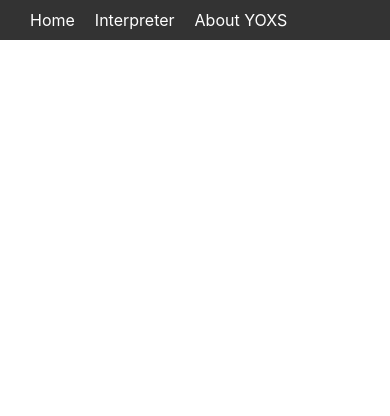
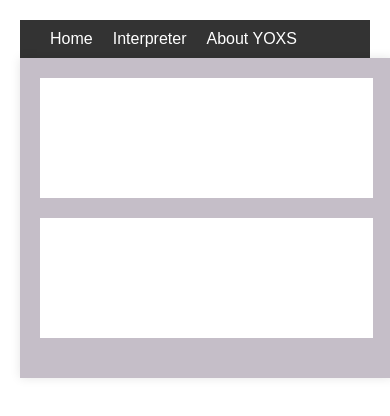
Before and after one commit to vokpe/yoxs-frontend, a React (Create React App) app in the folder frontend/: page / in a window 390 px wide. Shown: the top 416 px of the page. Built offline with nearby package versions, Linux system fonts and the light colour scheme.

Commit message:
Added containers for i/o
adding more updates

```diff
--- a/frontend/src/App.css
+++ b/frontend/src/App.css
@@ -1,5 +1,8 @@
 .App {
   text-align: center;
+  font-family: 'Arial', sans-serif;
+  padding: 20px;
+  color: #333;
 }
 
 .App-logo {
@@ -24,8 +27,45 @@
   color: white;
 }
 
+.interpreter-container {
+  box-shadow: 0 0 10px rgba(0, 0, 0, 0.1); /* shadowing */
+  margin: auto;
+  padding: 20px;
+  max-width: 800px; /* set max-width of the container */
+  background-color: #c5bec8;
+}
+
+.input-area, .output-area {
+  background-color: white;
+  border: 50px solid white;
+  padding: 10px;
+  margin-bottom: 20px; /* add space between the input and output areas */
+}
+
+.button-area {
+  margin-bottom: 20px; /* add space between the buttons and the output area */
+}
+
+/* specific button styles */
+.button-area button {
+  background-color: #333;
+  color: white;
+  border: none;
+  padding: 10px 20px;
+  margin: 0 10px;
+  cursor: pointer;
+}
+
+
 .App-link {
   color: #61dafb;
+}
+
+@media (max-width: 768px) {
+  .interpreter-container {
+    width: 95%;
+    max-width: none;
+  }
 }
 
 @keyframes App-logo-spin {
--- a/frontend/src/App.js
+++ b/frontend/src/App.js
@@ -9,6 +9,17 @@ function App() {
   return (
     <div className="App">
       <Navbar />
+      <div className="interpreter-container">
+        <div className="input-area">
+          {/* Area for user input */}
+        </div>
+        <div className="button-area">
+          {/* Buttons for import, save, etc. */}
+        </div>
+        <div className="output-area">
+          {/* Area to display output */}
+        </div>
+      </div>
       <Interpreter />
     </div>
   );
```
